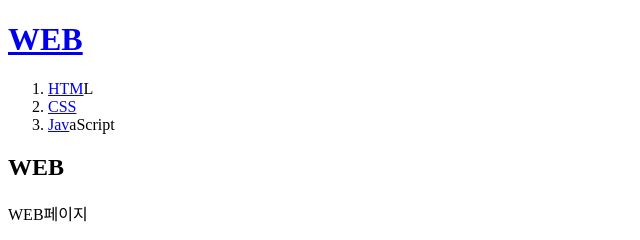
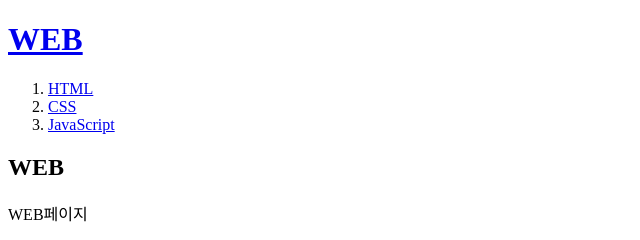
Before and after one commit to SpaceOfKseong/SOF, a plain HTML site: page index.html in a window 1280 px wide. Shown: the full height of the page, 0-640 px from the left. Drawn offline with Linux system fonts and the light colour scheme.

Commit message:
Update index.html

```diff
--- a/index.html
+++ b/index.html
@@ -8,9 +8,9 @@
 <body>
   <h1><a href="index.html">WEB</a></h1>
   <ol>
-    <li><a href="1.html">HTM</a>L</li>
+    <li><a href="1.html">HTML</a></li>
     <li><a href="2.html">CSS</a></li>
-    <li><a href="3.html">Jav</a>aScript</li>
+    <li><a href="3.html">JavaScript</a></li>
   </ol>
 
   <h2>WEB</h2>
```
